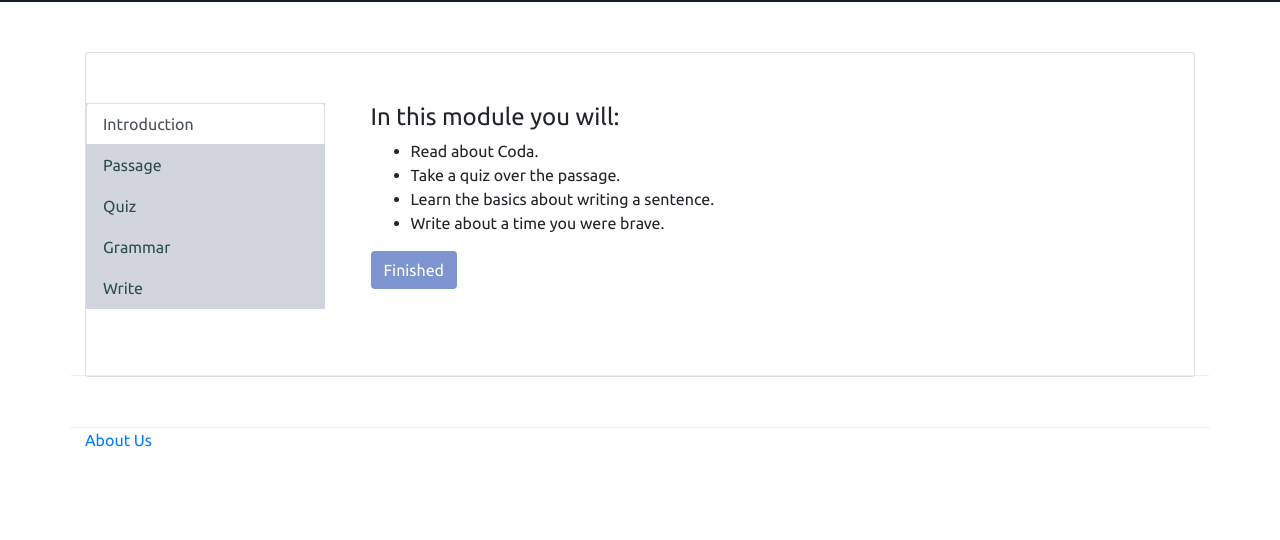
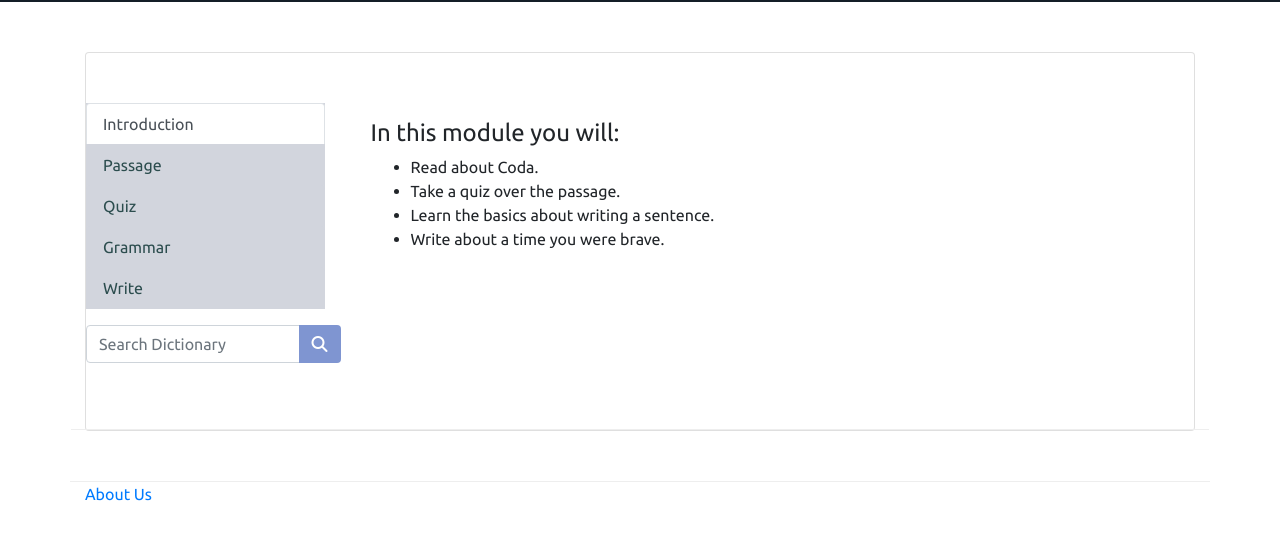
Before and after one commit to snance44/Project-ELA, a website: page module1.html in a window 1280 px wide. Shown: the part 194-734 px from the top of the page. Drawn offline with nearby package versions, Linux system fonts and the light colour scheme.

Commit message:
dictionary search

```diff
--- a/css/styles.css
+++ b/css/styles.css
@@ -71,6 +71,9 @@ body {
 .bg-module{
     margin: 1em #141E27;
 }
+.text-small{
+
+}
 h1{
     font-size: 3em;
 }
--- a/module1.html
+++ b/module1.html
@@ -49,7 +49,7 @@
         </ul>
         <span class="navbar-text ml-auto">
             <a role="button" class="btn btn-accent" data-toggle="modal" data-target="#loginModal" >
-              <i class="fa fa-sign-in"></i>Log In
+              <i class="fa fa-sign-in"></i> Log In
             </a>
           </span>
       </div>
@@ -99,7 +99,7 @@
             <div class="col">
                 <div class="card bg-module">
                     <div class="row row-content">
-                        <div class="col-sm-3">
+                        <div class="col-md-3">
                             <ul class="nav nav-tabs flex-column mr-3 mb-3">
                                 <li class="nav-item nav-module">
                                     <a class="nav-link active nav-module" href="#intro" role="tab" data-toggle="tab">Introduction</a>
@@ -117,18 +117,24 @@
                                     <a class="nav-link nav-module" href="#writing1" role="tab" data-toggle="tab">Write</a>
                                 </li>
                             </ul>
+                            <div class="input-group mb-3">
+                                <input type="text" class="form-control" placeholder="Search Dictionary">
+                                <div class="input-group-append">
+                                    <button class="btn btn-accent" type="button" id="dictionary" data-toggle="modal" data-target="#searchDictionary"><i class="fa-solid fa-magnifying-glass"></i></button>
+                                </div>
+                            </div>
                         </div>
-                        <div class="col-8">
+    <!--tab content-->
+                        <div class="col-8 my-2">
                             <div class="tab-content">
                                 <div role="tabpanel" class="tab-pane fade show active" id="intro">
-                                    <h4>In this module you will: </h4>
+                                    <h4 class="my-2">In this module you will: </h4>
                                     <ul class="d-sm-block">
                                         <li>Read about Coda.</li>
                                         <li>Take a quiz over the passage.</li>
                                         <li>Learn the basics about writing a sentence.</li>
                                         <li>Write about a time you were brave.</li>
                                     </ul>
-                                    <button class="btn btn-accent" data-target="#passage1">Finished</button>
                                 </div>
 
                                 <div role="tabpanel" class="tab-pane fade" id="passage1">
@@ -177,5 +183,6 @@
   <script src="node_modules/jquery/dist/jquery.slim.min.js"></script>
     <script src="node_modules/popper.js/dist/umd/popper.min.js"></script>
     <script src="node_modules/bootstrap/dist/js/bootstrap.min.js"></script>
+    <script src="https://kit.fontawesome.com/7dbbb0eb4b.js" crossorigin="anonymous"></script>
 </body>
 </html>
--- a/package.json
+++ b/package.json
@@ -14,6 +14,8 @@
     "lite-server": "^2.6.1"
   },
   "dependencies": {
-    "bootstrap": "^4.5.2"
+    "awesome": "^0.0.7",
+    "bootstrap": "^4.5.2",
+    "font": "^0.0.4"
   }
 }
```
Also changed, not shown: 1 other file.
